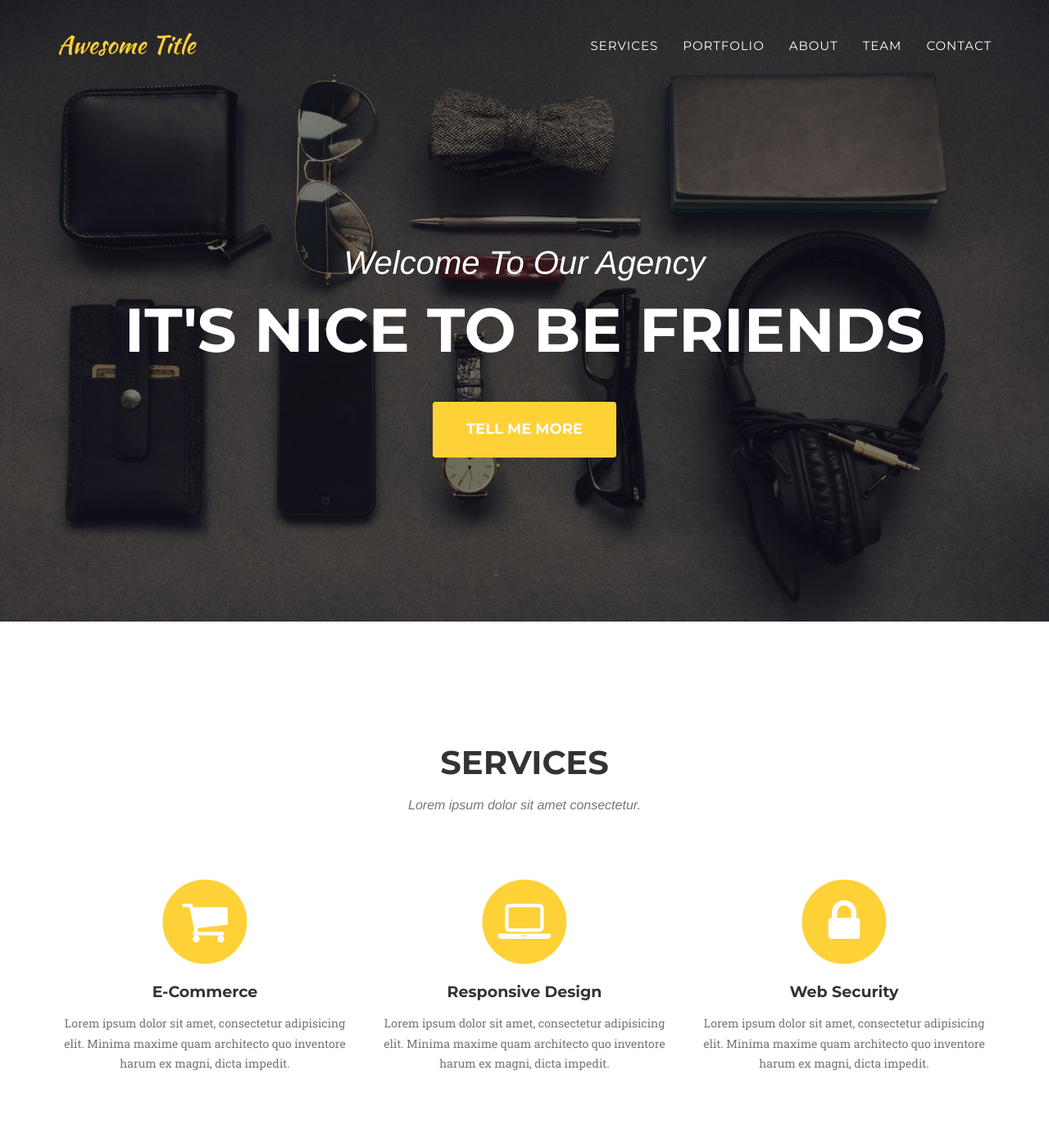
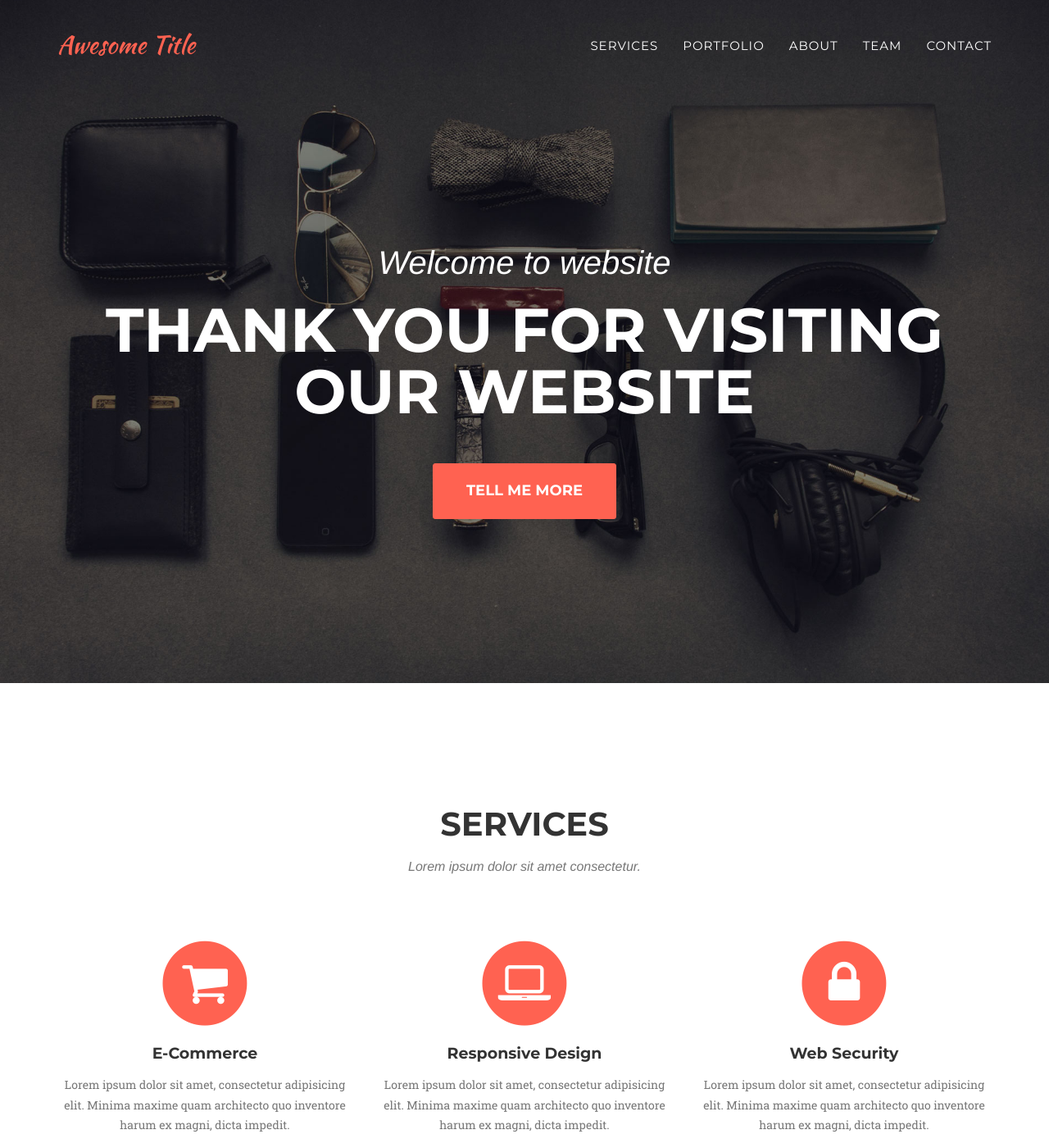
Before and after one commit to heydavid-dev/website-duo-174, a Jekyll site: the page built from index.html, in a window 1280 px wide and 1400 px high. Shown: the whole window at 82% size. Built offline with Jekyll 4.4.1, drawn with Linux system fonts in a browser that asks for light colours; some web fonts are replaced.

```diff
--- a/_config.yml
+++ b/_config.yml
@@ -1,9 +1,9 @@
-url: https://chickensmitten.github.io
-baseurl: /agency
+url: https://heydavid-dev.github.io
+baseurl: /website-duo-174
 
 # Site settings
-header_title: Welcome To Our Agency
-header_subtitle: It's Nice to be Friends
+header_title: Welcome to website
+header_subtitle: Thank You for Visiting Our Website
 
 title: Awesome Title
 email: your-email@domain.com
--- a/_data/template.yml
+++ b/_data/template.yml
@@ -1,7 +1,7 @@
 # Color settings (hex-codes without the leading hash-tag)
 color:
-  primary: fed136
-  secondary: fec503
+  primary: ff6251
+  secondary: 5e30eb
   secondary-dark: 333
   muted: 777
 
```
